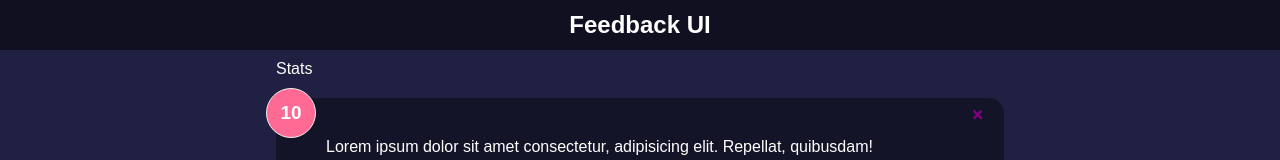
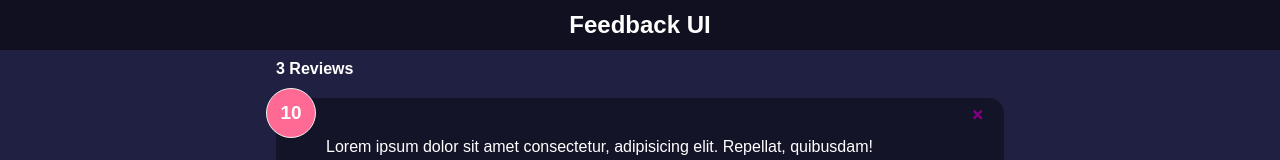
Before and after one commit to Am1d1v/ReactFeedbackProject, a React (Create React App) app: page / in a window 1280 px wide. Shown: the top 160 px of the page. Built offline with nearby package versions, Linux system fonts and the light colour scheme.

Commit message:
Total Reviews

```diff
--- a/src/App.jsx
+++ b/src/App.jsx
@@ -23,7 +23,7 @@ function App() {
     <>
       <Header text="Feedback UI" />
       <div className="container">
-        <FeedbackStats />
+        <FeedbackStats feedback={feedback}/>
         <FeedbackList feedback={feedback} handleDelete={deleteFeedback}/>
       </div>
     </>
--- a/src/components/FeedbackStats/FeedbackStats.jsx
+++ b/src/components/FeedbackStats/FeedbackStats.jsx
@@ -1,8 +1,8 @@
 import React from 'react'
 
-function FeedbackStats() {
+function FeedbackStats({feedback}) {
   return (
-    <div>Stats</div>
+    <div className='feedback-stats'><h4>{feedback.length} Reviews</h4></div>
   )
 }
 
```
